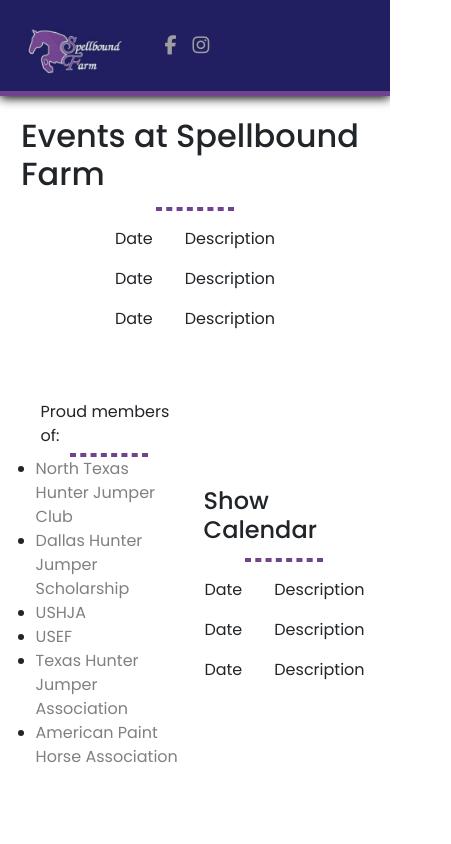
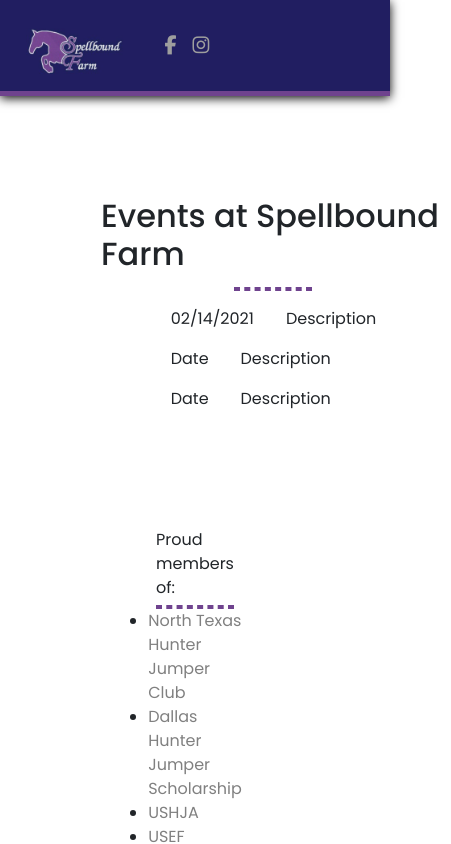
Before and after one commit to supermonkey74/SBF-React, a React (Create React App) app: page /events in a window 390 px wide. Shown: the top 844 px of the page, 451 px wide, since content can reach past the window. Built offline with nearby package versions, Linux system fonts and the light colour scheme; some icons are missing; the HTML template or start-up script is replaced by a standard one.

Commit message:
Changed some styles

```diff
--- a/src/Styles/css/Button.css
+++ b/src/Styles/css/Button.css
@@ -46,7 +46,7 @@
     border-radius: 4px;
     width: 110%;
     background: var(--sbPurple);
-    text-decoration: none;
+    list-style-type: none;
     color: #fff;
     font-size: 1rem;
     opacity: 80%;
--- a/src/Styles/css/Events.css
+++ b/src/Styles/css/Events.css
@@ -9,10 +9,12 @@
 .event-outer-container {
   background-color: --sbGrey;
   height: 100vh;
+  padding: 4rem;
+  margin: 2rem;
 }
 
 .spellbound-events {
-  width: 100vw;
+  width: 91vw;
   -webkit-box-pack: center;
       -ms-flex-pack: center;
           justify-content: center;
@@ -26,7 +28,6 @@
   -webkit-box-direction: normal;
       -ms-flex-direction: column;
           flex-direction: column;
-  padding: 1rem;
 }
 
 .sbf-events-title {
@@ -44,8 +45,7 @@
   -webkit-box-direction: normal;
       -ms-flex-direction: row;
           flex-direction: row;
-  /* border: black solid; */
-  padding: 1rem;
+  padding: 5rem;
 }
 
 .club-sites {
@@ -134,3 +134,22 @@ a:hover {
   margin-left: 2rem;
   list-style-type: none;
 }
+
+@media screen and (max-width: 960px) {
+  .clubs-container {
+    -webkit-box-pack: center;
+        -ms-flex-pack: center;
+            justify-content: center;
+    -webkit-box-align: center;
+        -ms-flex-align: center;
+            align-items: center;
+    display: -webkit-box;
+    display: -ms-flexbox;
+    display: flex;
+    -webkit-box-orient: vertical;
+    -webkit-box-direction: normal;
+        -ms-flex-direction: column;
+            flex-direction: column;
+    padding: 5rem;
+  }
+}
--- a/src/Styles/sass/Button.scss
+++ b/src/Styles/sass/Button.scss
@@ -52,7 +52,7 @@
           border-radius: 4px;
           width: 110%;
           background:var(--sbPurple);
-          text-decoration: none;
+          list-style-type: none;
           color: #fff;
           font-size: 1rem;
           opacity: 80%;
--- a/src/Styles/sass/Events.scss
+++ b/src/Styles/sass/Events.scss
@@ -13,18 +13,22 @@
 
       background-color: --sbGrey;
       height: 100vh;
+      // border: 2px solid green;
+      padding: 4rem;
+      margin: 2rem;
 
 }
 
 .spellbound-events {
 
 
-  width: 100vw;
+  width: 91vw;
   justify-content: center;
   align-items: center;
   display: flex;
   flex-direction: column;
-  padding: 1rem;
+  // padding: 1rem;
+  // border: 2px solid green;
 
 }
 
@@ -38,8 +42,8 @@
   justify-content: center;
   display: flex;
   flex-direction: row;
-  /* border: black solid; */
-  padding: 1rem;
+  //  border: black solid;
+  padding: 5rem;
 
 }
 
@@ -125,3 +129,22 @@ a:hover {
   margin-left: 2rem;
   list-style-type: none;
 }
+
+@media screen and (max-width: 960px) {
+
+
+.clubs-container {
+
+  justify-content: center;
+  align-items: center;
+  display: flex;
+  flex-direction: column;
+  //  border: black solid;
+  padding: 5rem;
+
+}
+
+
+
+
+}
--- a/src/pages/Events.js
+++ b/src/pages/Events.js
@@ -15,7 +15,7 @@ export default function Events() {
 
                 <ul className="5">
                     <div className="sbf-show-list">
-                    <li className="show-list-item-date">Date</li> <li className="show-list-desc">Description</li>
+                    <li className="show-list-item-date">02/14/2021</li> <li className="show-list-desc">Description</li>
                     </div>
                     <div className="sbf-show-list">
                     <li className="show-list-item-date">Date</li> <li className="show-list-desc">Description</li>
```
